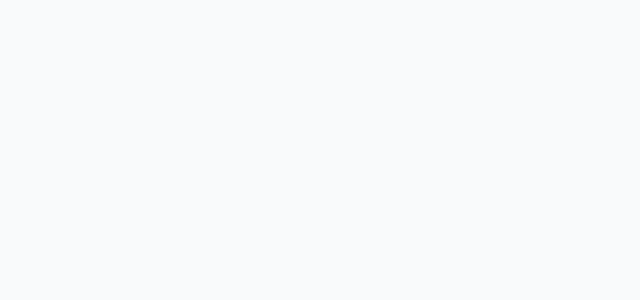
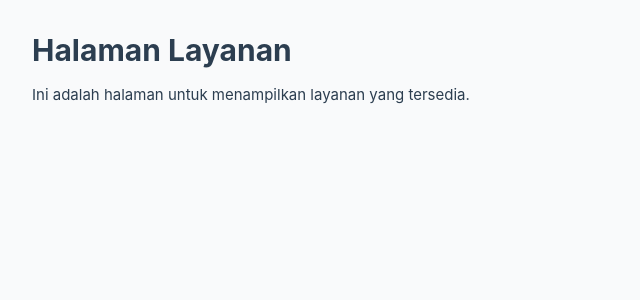
Before and after one commit to fuureya/shangtel, a Vue app: page /services in a window 1280 px wide. Before the commit this address had no page. Shown: the top 300 px of the page, without its empty margins (0-640 px from the left). Built offline with nearby package versions, Linux system fonts and the light colour scheme.

Commit message:
fix: navbar

```diff
--- a/src/components/Navbar.vue
+++ b/src/components/Navbar.vue
@@ -23,10 +23,10 @@
               @click="scrollToSection('about')">
               {{ currentNavData.about }}
             </a>
-            <a href="#services" class="nav-link" :class="{ 'active': activeSection === 'services' }"
-              @click="scrollToSection('services')">
+
+            <router-link to="/services" class="nav-link" :class="{ 'active': $route.path === '/services' }">
               {{ currentNavData.services }}
-            </a>
+            </router-link>
             <a href="#products" class="nav-link" :class="{ 'active': activeSection === 'products' }"
               @click="scrollToSection('products')">
               {{ currentNavData.products }}
@@ -91,13 +91,13 @@
             {{ currentNavData.about }}
           </span>
         </a>
-        <a href="#services" class="mobile-nav-link" @click="scrollToSection('services'); mobileMenuOpen = false">
+        <router-link to="/services" class="mobile-nav-link" @click="mobileMenuOpen = false">
           <span class="flex items-center">
             <div class="w-1 h-6 bg-blue-600 rounded-full mr-3 opacity-0 transition-opacity"
-              :class="{ 'opacity-100': activeSection === 'services' }"></div>
+              :class="{ 'opacity-100': $route.path === '/services' }"></div>
             {{ currentNavData.services }}
           </span>
-        </a>
+        </router-link>
         <a href="#products" class="mobile-nav-link" @click="scrollToSection('products'); mobileMenuOpen = false">
           <span class="flex items-center">
             <div class="w-1 h-6 bg-blue-600 rounded-full mr-3 opacity-0 transition-opacity"
--- /dev/null
+++ b/src/pages/ServicesPage.vue
@@ -0,0 +1,14 @@
+<template>
+  <div class="p-8">
+    <h1 class="text-3xl font-bold">Halaman Layanan</h1>
+    <p class="mt-4">Ini adalah halaman untuk menampilkan layanan yang tersedia.</p>
+  </div>
+</template>
+
+<script setup>
+// Tidak ada script khusus untuk saat ini
+</script>
+
+<style scoped>
+/* Style khusus untuk halaman ini jika diperlukan */
+</style>
--- a/src/router/index.js
+++ b/src/router/index.js
@@ -1,7 +1,8 @@
 import { createRouter, createWebHistory } from "vue-router";
 import Homepage from "@/pages/Homepage.vue";
-import Portfolio from "@/pages/Portfolio.vue";
-import Carrier from "@/pages/Carrier.vue";
+import Portfolio from "@/pages/PortfolioPage.vue";
+import Carrier from "@/pages/CarrierPage.vue";
+import ServicesPage from "@/pages/ServicesPage.vue";
 
 const routes = [
   {
@@ -19,6 +20,11 @@ const routes = [
     name: "Carrier",
     component: Carrier,
   },
+  {
+    path: "/services",
+    name: "Services",
+    component: ServicesPage,
+  },
 ];
 
 const router = createRouter({
```
Also changed, not shown: src/pages/AboutPage.vue (added), src/pages/CarrierPage.vue (renamed from src/pages/Carrier.vue), src/pages/PortfolioPage.vue (renamed from src/pages/Portfolio.vue).
